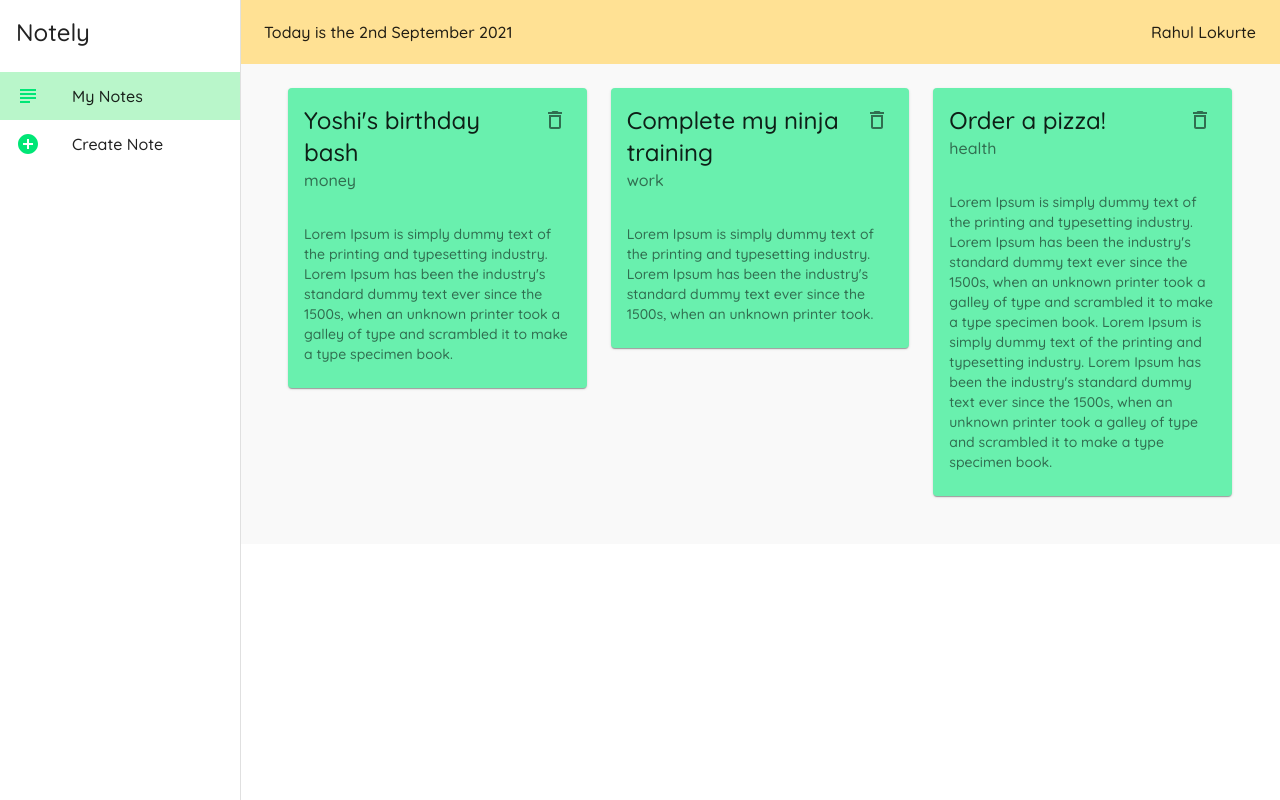
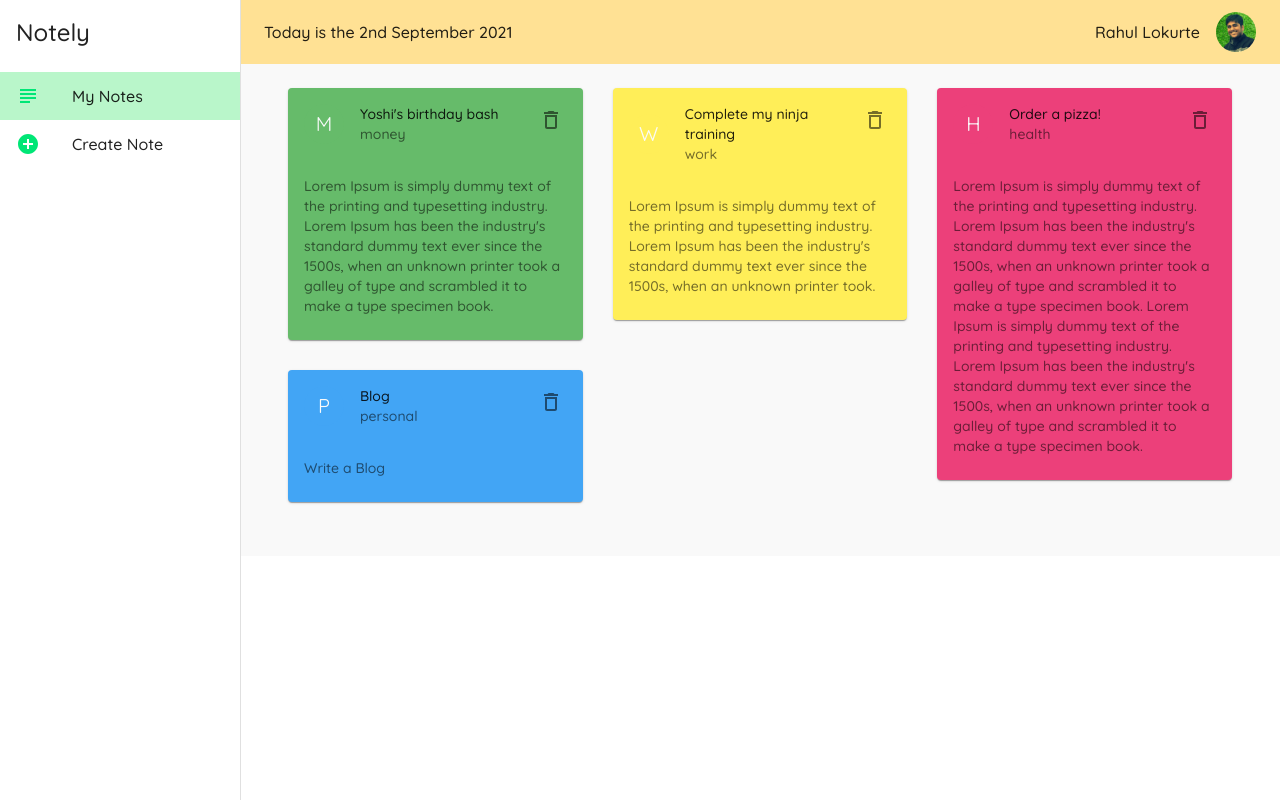
Before and after one commit to rahulmlokurte/notely, a React (Create React App) app: page / in a window 1280 px wide. Built offline with nearby package versions, Linux system fonts and the light colour scheme; data requests are answered from the project's data file.

Commit message:
Styling the cards

```diff
--- a/data/db.json
+++ b/data/db.json
@@ -17,6 +17,12 @@
       "details": "Lorem Ipsum is simply dummy text of the printing and typesetting industry. Lorem Ipsum has been the industry's standard dummy text ever since the 1500s, when an unknown printer took a galley of type and scrambled it to make a type specimen book.\nLorem Ipsum is simply dummy text of the printing and typesetting industry. Lorem Ipsum has been the industry's standard dummy text ever since the 1500s, when an unknown printer took a galley of type and scrambled it to make a type specimen book.",
       "category": "health",
       "id": 3
+    },
+    {
+      "title": "Blog",
+      "details": "Write a Blog",
+      "category": "personal",
+      "id": 4
     }
   ]
 }
--- a/package.json
+++ b/package.json
@@ -12,6 +12,7 @@
     "json-server": "^0.16.3",
     "react": "^17.0.2",
     "react-dom": "^17.0.2",
+    "react-masonry-css": "^1.0.16",
     "react-router-dom": "5.2.1",
     "react-scripts": "4.0.3",
     "web-vitals": "^1.1.2"
--- a/src/components/Layout.js
+++ b/src/components/Layout.js
@@ -1,5 +1,6 @@
 import {
   AppBar,
+  Avatar,
   Drawer,
   List,
   ListItem,
@@ -45,6 +46,9 @@
     dates: {
       flexGrow: 1,
     },
+    avatar: {
+      marginLeft: theme.spacing(2),
+    },
   };
 });
 export default function Layout({ children }) {
@@ -72,6 +76,7 @@
             Today is the {format(new Date(), "do MMMM Y")}
           </Typography>
           <Typography>Rahul Lokurte</Typography>
+          <Avatar src="/rahul-lokurte.png" className={classes.avatar} />
         </Toolbar>
       </AppBar>
       {/* side drawer */}
--- a/src/components/NoteCard.js
+++ b/src/components/NoteCard.js
@@ -2,24 +2,37 @@
 import Card from "@material-ui/core/Card";
 import CardHeader from "@material-ui/core/CardHeader";
 import CardContent from "@material-ui/core/CardContent";
-import { IconButton, makeStyles, Typography } from "@material-ui/core";
+import { Avatar, IconButton, makeStyles, Typography } from "@material-ui/core";
 import { DeleteOutlined } from "@material-ui/icons";
-import { green } from "@material-ui/core/colors";
+import { blue, green, pink, yellow } from "@material-ui/core/colors";
 
 const useStyles = makeStyles({
-  hoverElement: {
-    backgroundColor: green.A200,
-    "&:hover": {
-      backgroundColor: "green",
+  avatar: {
+    backgroundColor: (note) => {
+      if (note.category === "work") {
+        return yellow[400];
+      }
+      if (note.category === "money") {
+        return green[400];
+      }
+      if (note.category === "health") {
+        return pink[400];
+      }
+      return blue[400];
     },
   },
 });
 export default function NoteCard({ note, handleDelete }) {
-  const classes = useStyles();
+  const classes = useStyles(note);
   return (
     <div>
-      <Card elevation={1} className={classes.hoverElement}>
+      <Card elevation={1} className={classes.avatar}>
         <CardHeader
+          avatar={
+            <Avatar className={classes.avatar}>
+              {note.category[0].toUpperCase()}
+            </Avatar>
+          }
           action={
             <IconButton onClick={() => handleDelete(note.id)}>
               <DeleteOutlined />
--- a/src/index.css
+++ b/src/index.css
@@ -4,3 +4,21 @@
   -webkit-font-smoothing: antialiased;
   -moz-osx-font-smoothing: grayscale;
 }
+
+.my-masonry-grid {
+  display: -webkit-box; /* Not needed if autoprefixing */
+  display: -ms-flexbox; /* Not needed if autoprefixing */
+  display: flex;
+  margin-left: -30px; /* gutter size offset */
+  width: auto;
+}
+.my-masonry-grid_column {
+  padding-left: 30px; /* gutter size */
+  background-clip: padding-box;
+}
+
+/* Style your items */
+.my-masonry-grid_column > div {
+  /* change div to reference your elements you put in <Masonry> */
+  margin-bottom: 30px;
+}
--- a/src/pages/Notes.js
+++ b/src/pages/Notes.js
@@ -1,7 +1,7 @@
 import { useEffect, useState } from "react";
-import Grid from "@material-ui/core/Grid";
 import { Container } from "@material-ui/core";
 import NoteCard from "../components/NoteCard";
+import Masonry from "react-masonry-css";
 
 const Notes = () => {
   const [notes, setNotes] = useState([]);
@@ -19,16 +19,25 @@
     const newNote = notes.filter((note) => note.id !== id);
     setNotes(newNote);
   };
+
+  const breakpoints = {
+    default: 3,
+    1100: 2,
+    700: 1,
+  };
   return (
     <Container>
-      <Grid container spacing={3}>
+      <Masonry
+        breakpointCols={breakpoints}
+        className="my-masonry-grid"
+        columnClassName="my-masonry-grid_column"
+      >
         {notes.map((note) => (
-          <Grid item key={note.id} xs={12} md={6} lg={4}>
+          <div key={note.id}>
             <NoteCard note={note} handleDelete={handleDelete} />
-          </Grid>
+          </div>
         ))}
-        <Grid item></Grid>
-      </Grid>
+      </Masonry>
     </Container>
   );
 };
```
Also changed, not shown: public/rahul-lokurte.png (added), 1 other file (tests, documents, lock files or other folders).
